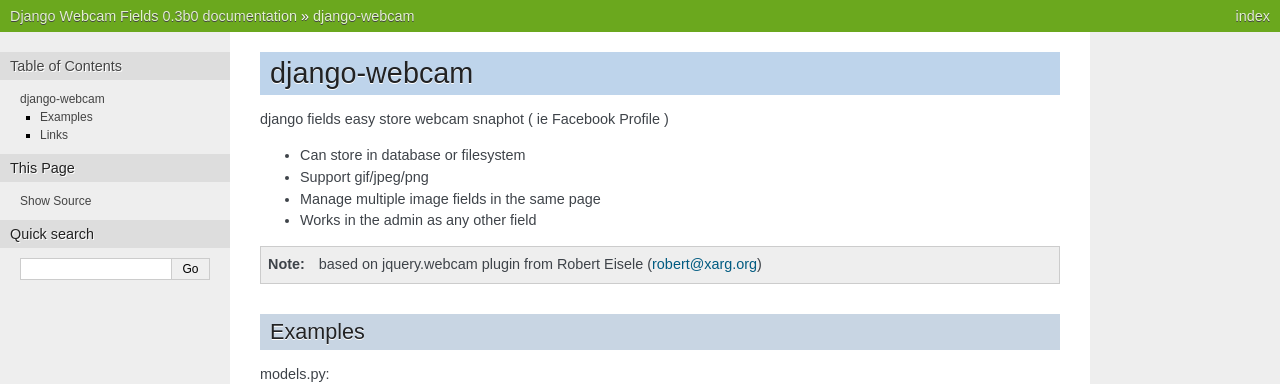
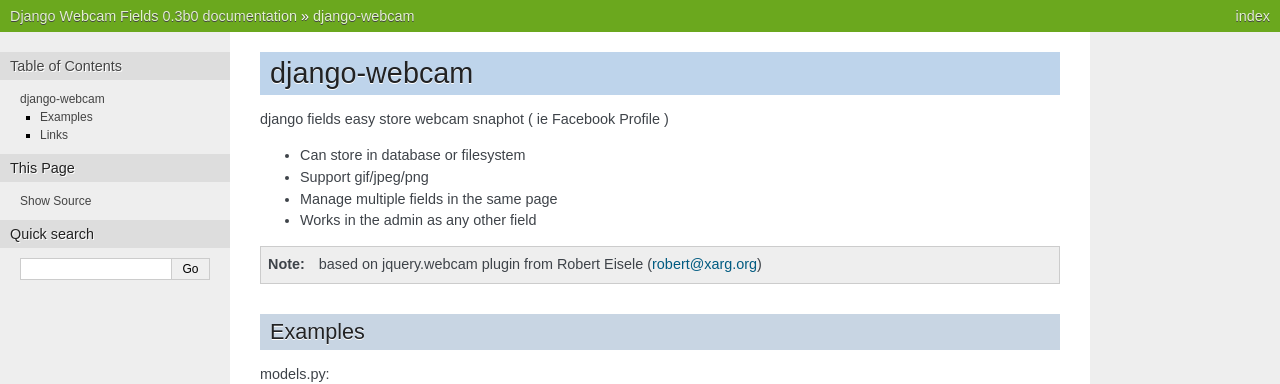
Before and after one commit to saxix/django-webcam, a Sphinx documentation site: the page built from docs/source/index.rst, in a window 1280 px wide. Shown: the top 384 px of the page. Built offline with Sphinx 7.4.7, drawn with Linux system fonts in a browser that asks for light colours.

Commit message:
updated docs

```diff
--- a/docs/source/index.rst
+++ b/docs/source/index.rst
@@ -9,7 +9,7 @@
 
 * Can store in database or filesystem
 * Support gif/jpeg/png
-* Manage multiple image fields in the same page
+* Manage multiple fields in the same page
 * Works in the admin as any other field
 
 .. note:: based on jquery.webcam plugin from Robert Eisele (robert@xarg.org)
```
